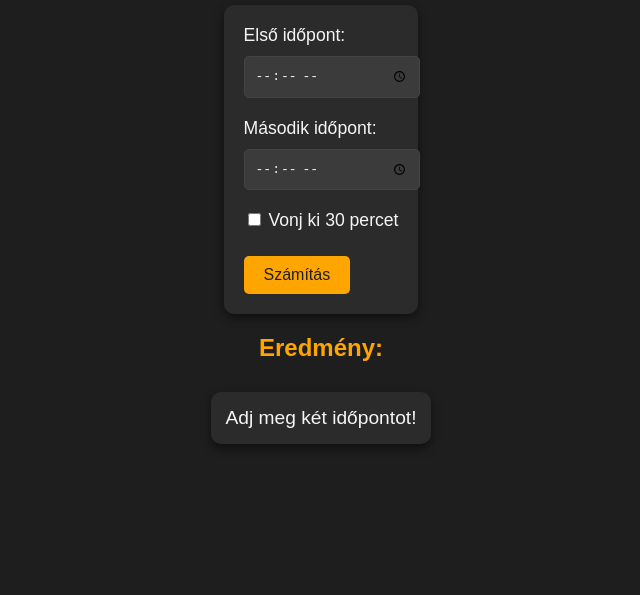
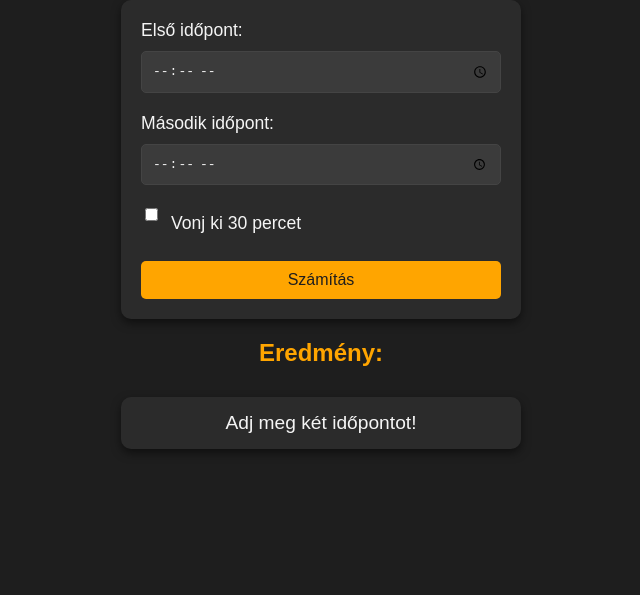
Before and after one commit to KrixH/ZESido, a plain HTML site: page index.html in a window 1280 px wide. Shown: the part 205-800 px from the top of the page, without its empty margins (319-959 px from the left). Drawn offline with Linux system fonts and the light colour scheme.

Commit message:
Update index.html

```diff
--- a/index.html
+++ b/index.html
@@ -15,13 +15,14 @@
             flex-direction: column;
             align-items: center;
             justify-content: center;
-            height: 100vh;
+            min-height: 100vh;
             box-sizing: border-box;
         }
 
         h1 {
             color: #ffa500;
             margin-bottom: 20px;
+            text-align: center;
         }
 
         form {
@@ -29,6 +30,9 @@
             padding: 20px;
             border-radius: 10px;
             box-shadow: 0px 4px 10px rgba(0, 0, 0, 0.5);
+            width: 90%;
+            max-width: 400px;
+            box-sizing: border-box;
         }
 
         label {
@@ -49,10 +53,19 @@
             background-color: #3b3b3b;
             color: #f5f5f5;
             font-size: 1em;
+            box-sizing: border-box;
+        }
+
+        .checkbox-container {
+            display: flex;
+            align-items: center;
+            gap: 10px;
+            margin-bottom: 20px;
         }
 
         button {
-            padding: 10px 20px;
+            width: 100%;
+            padding: 10px;
             background-color: #ffa500;
             color: #1e1e1e;
             border: none;
@@ -69,6 +82,7 @@
         h2 {
             margin-top: 20px;
             color: #ffa500;
+            text-align: center;
         }
 
         #result {
@@ -77,7 +91,11 @@
             padding: 15px;
             border-radius: 10px;
             margin-top: 10px;
+            width: 90%;
+            max-width: 400px;
+            text-align: center;
             box-shadow: 0px 4px 10px rgba(0, 0, 0, 0.5);
+            box-sizing: border-box;
         }
     </style>
 </head>
@@ -88,9 +106,10 @@
         <input type="time" id="time1" required>
         <label for="time2">Második időpont:</label>
         <input type="time" id="time2" required>
-        <label>
-            <input type="checkbox" id="subtract30"> Vonj ki 30 percet
-        </label>
+        <div class="checkbox-container">
+            <input type="checkbox" id="subtract30">
+            <label for="subtract30" style="margin: 0;">Vonj ki 30 percet</label>
+        </div>
         <button type="submit">Számítás</button>
     </form>
     <h2>Eredmény:</h2>
```
